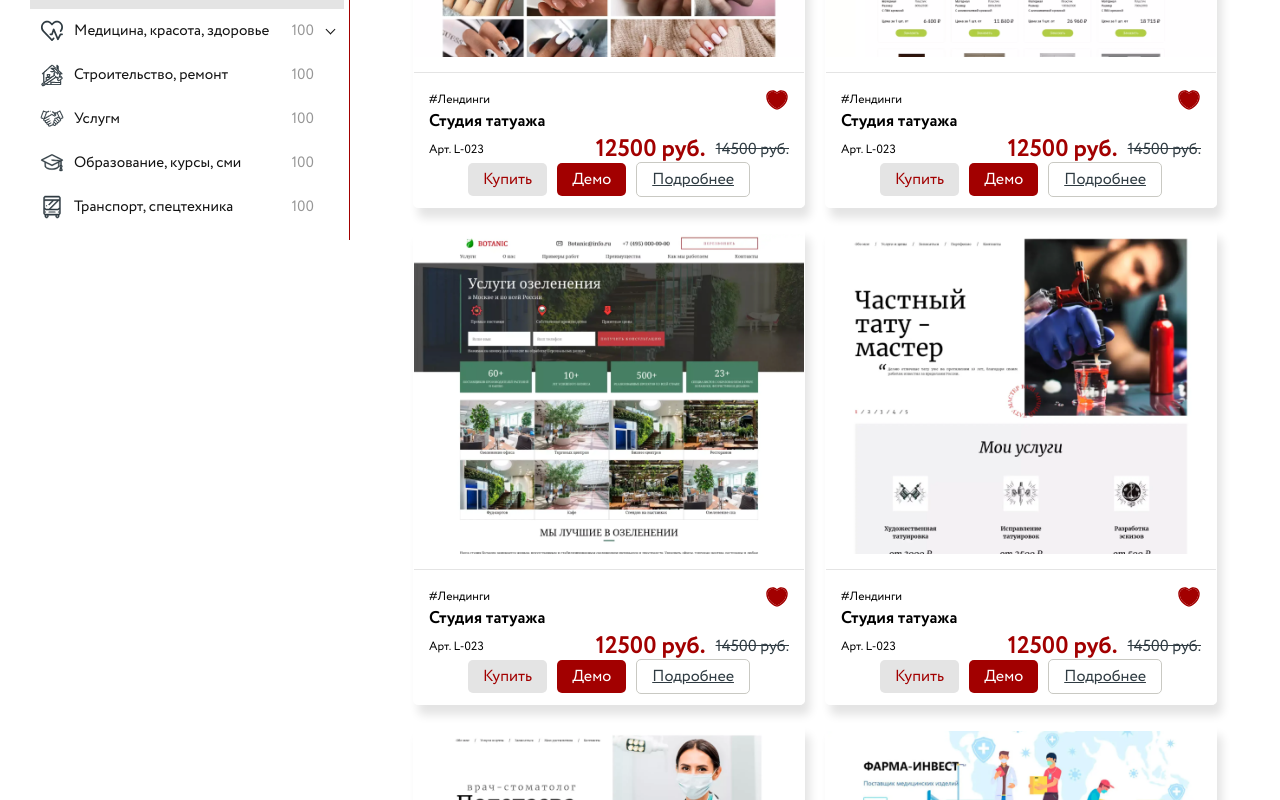
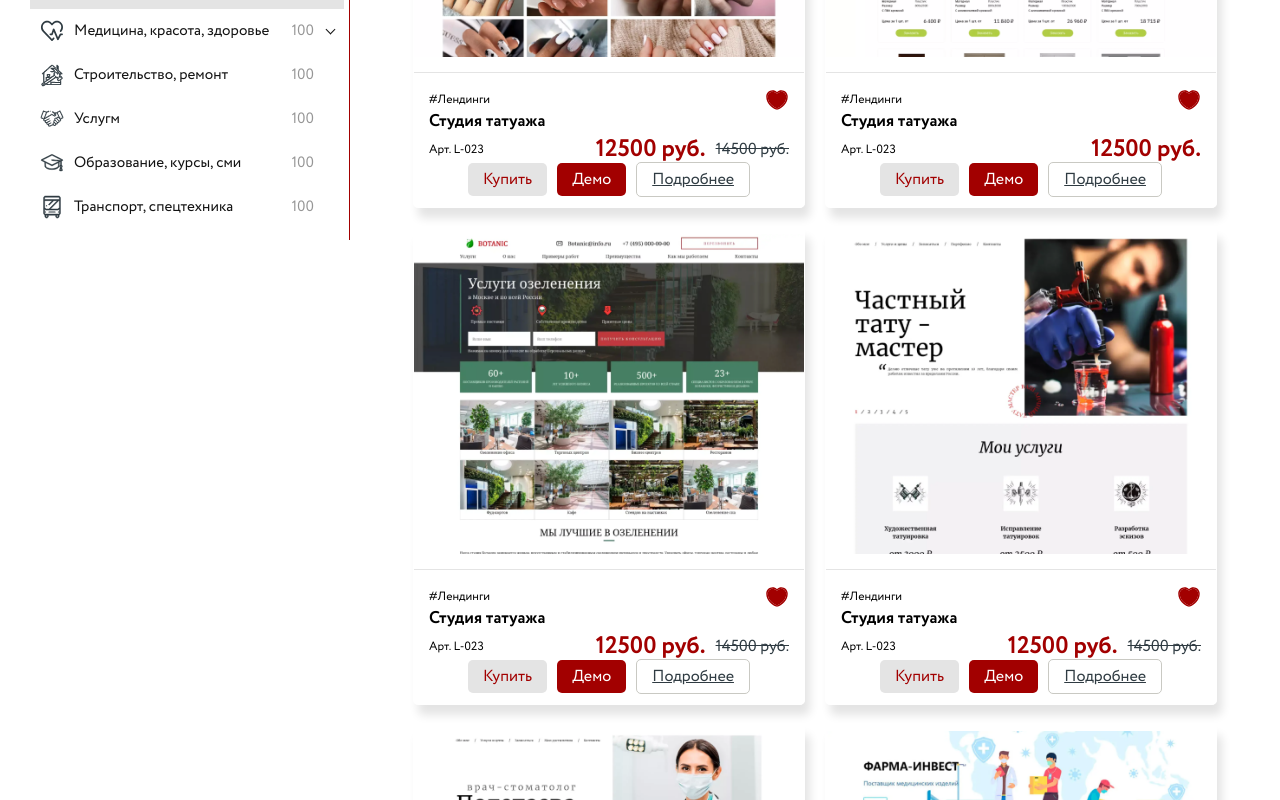
Before and after one commit to Artematrr/Ready-made-Solutions, a React (Vite) app: page / in a window 1280 px wide. Shown: the part 560-1360 px from the top of the page. Built offline with nearby package versions, Linux system fonts and the light colour scheme.

Commit message:
fix images path

```diff
--- a/src/screens/HomePage.jsx
+++ b/src/screens/HomePage.jsx
@@ -42,7 +42,7 @@ const HomePage = () => {
                   <div className='card-tag'>#Лендинги</div>
                   <div className='card-favourites'>
                     <img
-                      src='/public/img/icons/heart-full.svg'
+                      src='img/icons/heart-full.svg'
                       alt='favourites'
                     />
                   </div>
@@ -77,7 +77,7 @@ const HomePage = () => {
           </div>
           <div className='product-card'>
             <div className='card-image'>
-              <img src='/public/img/product-2.png' alt='product-2' />
+              <img src='img/product-2.png' alt='product-2' />
             </div>
             <div className='card-detail'>
               <div className='card-top'>
@@ -85,7 +85,49 @@ const HomePage = () => {
                   <div className='card-tag'>#Лендинги</div>
                   <div className='card-favourites'>
                     <img
-                      src='/public/img/icons/heart-full.svg'
+                      src='img/icons/heart-full.svg'
+                      alt='favourites'
+                    />
+                  </div>
+                </div>
+                <div className='row'>
+                  <div className='card-title'>
+                  Студия татуажа
+                  </div>
+                </div>
+              </div>
+              <div className='card-bottom'>
+                <div className='row'>
+                  <div className='card-article'>Арт. L-023</div>
+                  <div className='card-price row'>
+                    <div className='price-new'>12500 руб.</div>
+                  </div>
+                </div>
+                <div className='card-buttons'>
+                  <div className='button-buy'>
+                    <a href='#'>Купить</a>
+                  </div>
+                  <div className='button-demo'>
+                    <a href='#'>Демо</a>
+                  </div>
+                  <div className='button-about'>
+                    <a href='#'>Подробнее</a>
+                  </div>
+                </div>
+              </div>
+            </div>
+          </div>
+          <div className='product-card'>
+            <div className='card-image'>
+              <img src='img/product-3.png' alt='product-3' />
+            </div>
+            <div className='card-detail'>
+              <div className='card-top'>
+                <div className='row'>
+                  <div className='card-tag'>#Лендинги</div>
+                  <div className='card-favourites'>
+                    <img
+                      src='img/icons/heart-full.svg'
                       alt='favourites'
                     />
                   </div>
@@ -120,7 +162,7 @@ const HomePage = () => {
           </div>
           <div className='product-card'>
             <div className='card-image'>
-              <img src='/public/img/product-3.png' alt='product-3' />
+              <img src='img/product-4.png' alt='product-4' />
             </div>
             <div className='card-detail'>
               <div className='card-top'>
@@ -128,50 +170,7 @@ const HomePage = () => {
                   <div className='card-tag'>#Лендинги</div>
                   <div className='card-favourites'>
                     <img
-                      src='/public/img/icons/heart-full.svg'
-                      alt='favourites'
-                    />
-                  </div>
-                </div>
-                <div className='row'>
-                  <div className='card-title'>
-                  Студия татуажа
-                  </div>
-                </div>
-              </div>
-              <div className='card-bottom'>
-                <div className='row'>
-                  <div className='card-article'>Арт. L-023</div>
-                  <div className='card-price row'>
-                    <div className='price-new'>12500 руб.</div>
-                    <div className='price-old'>14500 руб.</div>
-                  </div>
-                </div>
-                <div className='card-buttons'>
-                  <div className='button-buy'>
-                    <a href='#'>Купить</a>
-                  </div>
-                  <div className='button-demo'>
-                    <a href='#'>Демо</a>
-                  </div>
-                  <div className='button-about'>
-                    <a href='#'>Подробнее</a>
-                  </div>
-                </div>
-              </div>
-            </div>
-          </div>
-          <div className='product-card'>
-            <div className='card-image'>
-              <img src='/public/img/product-4.png' alt='product-4' />
-            </div>
-            <div className='card-detail'>
-              <div className='card-top'>
-                <div className='row'>
-                  <div className='card-tag'>#Лендинги</div>
-                  <div className='card-favourites'>
-                    <img
-                      src='/public/img/icons/heart-full.svg'
+                      src='img/icons/heart-full.svg'
                       alt='favourites'
                     />
                   </div>
```
